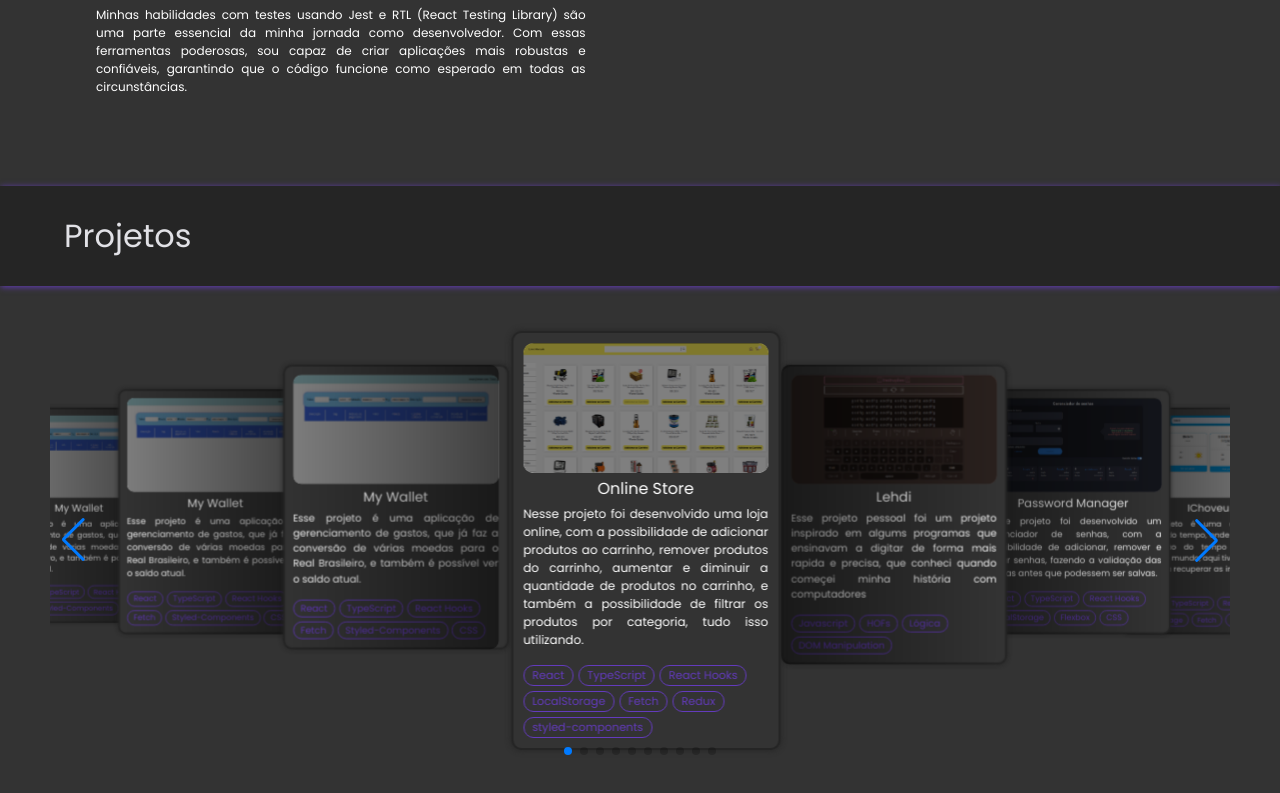
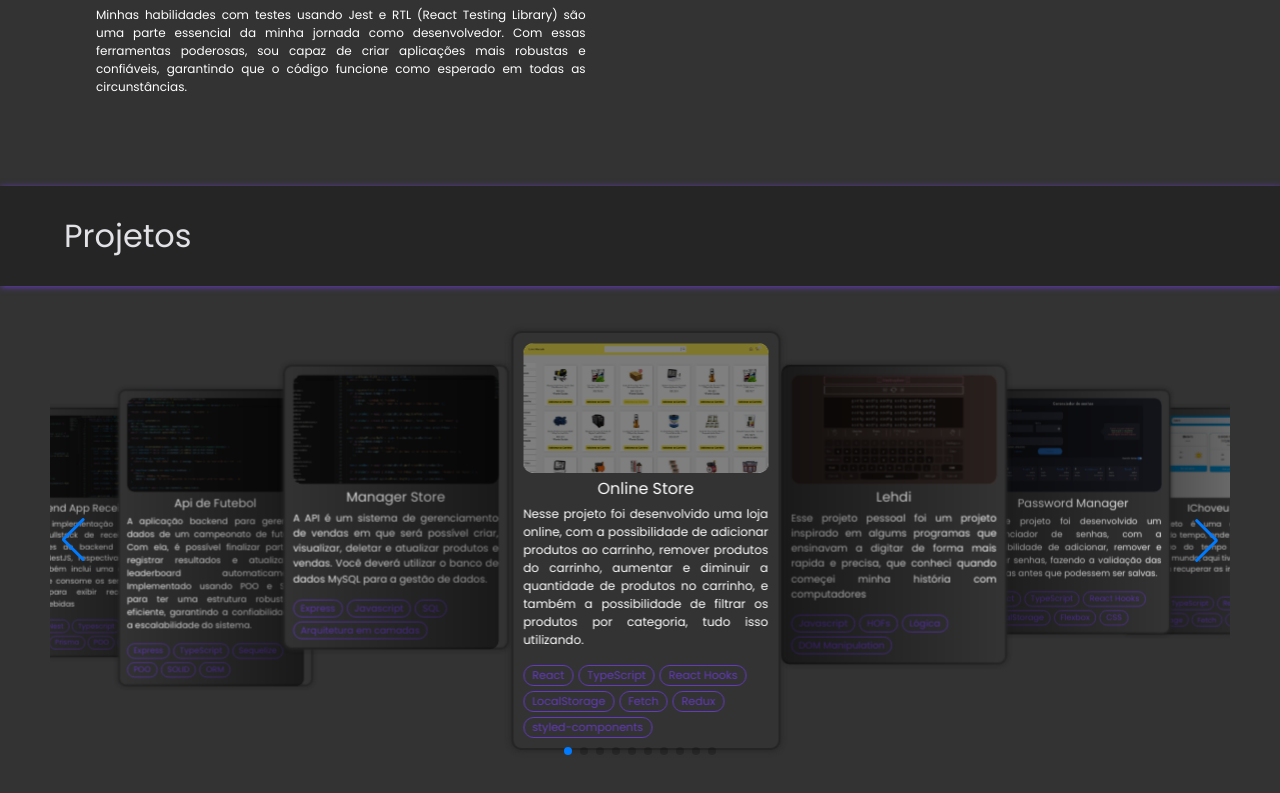
Before and after one commit to pedro-henrique-a-silva/pedro-henrique-a-silva.github.io, a React (Vite) app: page / in a window 1280 px wide. Shown: the part 2110-2903 px from the top of the page. Built offline with nearby package versions, Linux system fonts and the light colour scheme.

Commit message:
add new projects

```diff
--- a/src/data/data.ts
+++ b/src/data/data.ts
@@ -57,26 +57,26 @@ export default [
   },
   {
     id: 8,
-    projectName: 'My Wallet',
-    projectDescription: 'Esse projeto é uma aplicação de gerenciamento de gastos, que já faz a conversão de várias moedas para o Real Brasileiro, e também é possível ver o saldo atual.',
-    projectImage: 'my-wallet.png',
-    projectUrl: 'https://pedro-henrique-a-silva.github.io/my-wallet',
-    tags: ['React', 'TypeScript', 'React Hooks' , 'Fetch', 'Styled-Components', 'CSS']
+    projectName: 'Backend App Receitas',
+    projectDescription: 'Essa é a implementação de uma aplicação fullstack de receitas, com duas versões de backend utilizando Express e NestJS, respectivamente. O projeto também inclui uma aplicação frontend que consome os serviços dos backends para exibir receitas de comidas e bebidas',
+    projectImage: 'backend-app-receitas.png',
+    projectUrl: 'https://github.com/pedro-henrique-a-silva/receitas-fullstack',
+    tags: ['Express', 'Nest', 'Typescript', 'Sequelize' , 'Prisma', 'POO', 'SOLID']
   },
   {
     id: 9,
-    projectName: 'My Wallet',
-    projectDescription: 'Esse projeto é uma aplicação de gerenciamento de gastos, que já faz a conversão de várias moedas para o Real Brasileiro, e também é possível ver o saldo atual.',
-    projectImage: 'my-wallet.png',
-    projectUrl: 'https://pedro-henrique-a-silva.github.io/my-wallet',
-    tags: ['React', 'TypeScript', 'React Hooks' , 'Fetch', 'Styled-Components', 'CSS']
+    projectName: 'Api de Futebol',
+    projectDescription: 'A aplicação backend para gerenciar dados de um campeonato de futebol. Com ela, é possível finalizar partidas, registrar resultados e atualizar o leaderboard automaticamente. Implementado usando POO e SOLID para ter uma estrutura robusta e eficiente, garantindo a confiabilidade e a escalabilidade do sistema.',
+    projectImage: 'backend-api-futebol.png',
+    projectUrl: 'https://github.com/pedro-henrique-a-silva/futbol-api',
+    tags: ['Express', 'TypeScript', 'Sequelize' , 'POO', 'SOLID', 'ORM']
   },
   {
     id: 10,
-    projectName: 'My Wallet',
-    projectDescription: 'Esse projeto é uma aplicação de gerenciamento de gastos, que já faz a conversão de várias moedas para o Real Brasileiro, e também é possível ver o saldo atual.',
-    projectImage: 'my-wallet.png',
-    projectUrl: 'https://pedro-henrique-a-silva.github.io/my-wallet',
-    tags: ['React', 'TypeScript', 'React Hooks' , 'Fetch', 'Styled-Components', 'CSS']
+    projectName: 'Manager Store',
+    projectDescription: 'A API é um sistema de gerenciamento de vendas em que será possível criar, visualizar, deletar e atualizar produtos e vendas. Você deverá utilizar o banco de dados MySQL para a gestão de dados.',
+    projectImage: 'backend-manager-store.png',
+    projectUrl: 'https://github.com/pedro-henrique-a-silva/manager-store',
+    tags: ['Express', 'Javascript', 'SQL' , 'Arquitetura em camadas']
   },
 ]
```
